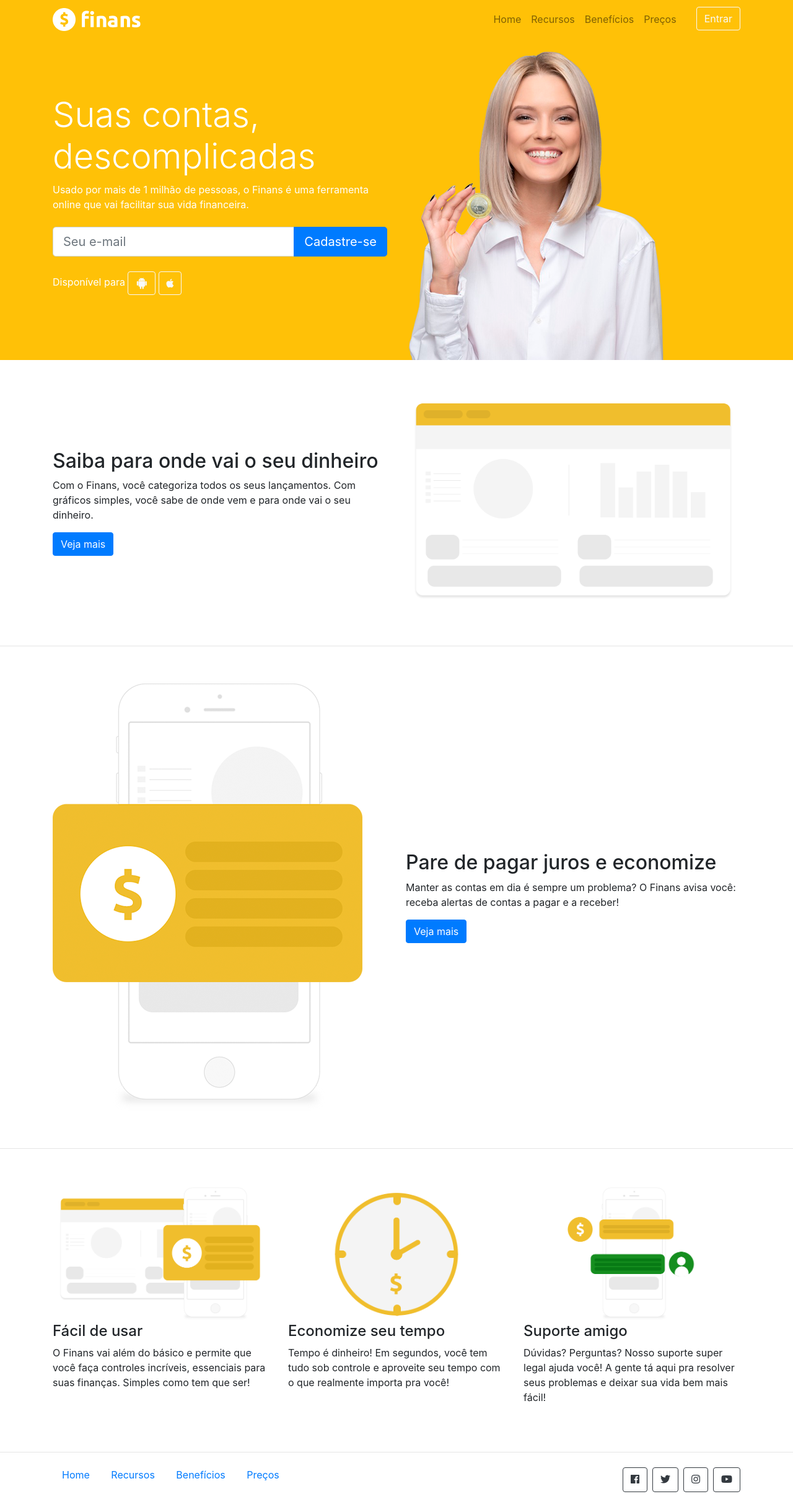
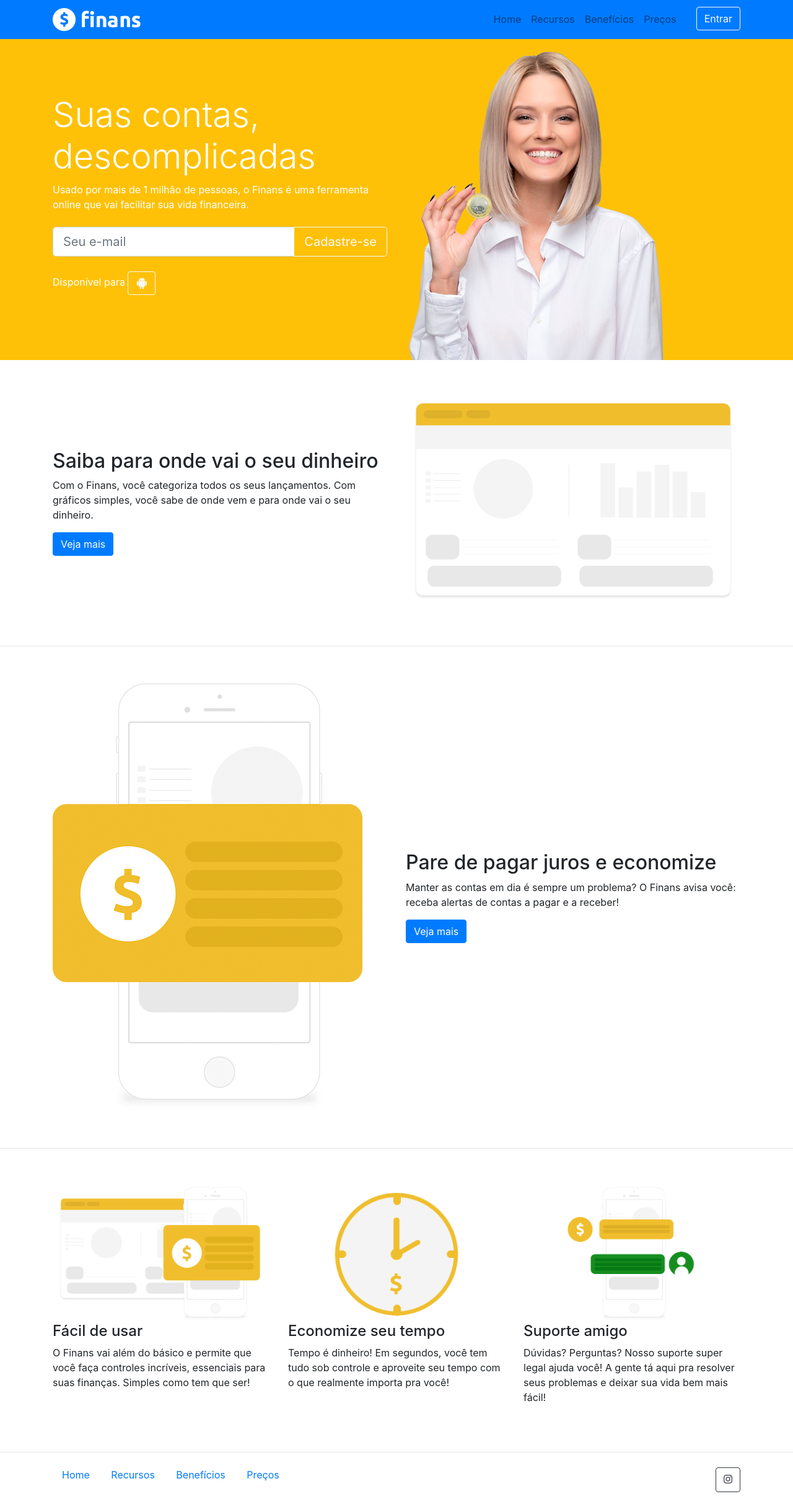
Before and after one commit to Jabes-CS/app-mobile, a plain HTML site: page finans/index.html in a window 1280 px wide. Shown: the whole page at 62% size. Drawn offline with nearby package versions, Linux system fonts and the light colour scheme.

Commit message:
Update index.html

```diff
--- a/finans/index.html
+++ b/finans/index.html
@@ -19,7 +19,7 @@
   <body>
 
     <header><!-- inicio Cabecalho -->
-      <nav class="navbar navbar-expand-sm navbar-light bg-warning">
+      <nav class="navbar navbar-expand-sm navbar-light bg-primary">
         <div class="container">
 
           <a href="#" class="navbar-brand">
@@ -68,7 +68,7 @@
                 <div class="input-group input-group-lg">
                   <input type="text" placeholder="Seu e-mail" class="form-control">
                   <div class="input-group-append">
-                    <button type="button" class="btn btn-primary">Cadastre-se</button>
+                    <button type="button" class="btn btn-outline-light">Cadastre-se</button>
                   </div>
                 </div>
               </form>
@@ -76,9 +76,6 @@
               <p>Disponível para
                 <a href="" class="btn btn-outline-light">
                   <i class="fab fa-android fa-lg"></i>
-                </a>
-                <a href="" class="btn btn-outline-light">
-                  <i class="fab fa-apple"></i>
                 </a>
               </p>
 
@@ -169,25 +166,14 @@
             </p>
           </div>
           <div class="col-md-4 d-flex justify-content-end">
-            <a href="" class="btn btn-outline-dark">
-              <i class="fab fa-facebook"></i>
-            </a>
-            <a href="" class="btn btn-outline-dark ml-2">
-              <i class="fab fa-twitter"></i>
-            </a>
             <a href="" class="btn btn-outline-dark ml-2">
               <i class="fab fa-instagram"></i>
-            </a>
-            <a href="" class="btn btn-outline-dark ml-2">
-              <i class="fab fa-youtube"></i>
             </a>
           </div>
         </div>
       </div>
     </footer>
 
-
-    <!-- JavaScript (Opcional) -->
     <!-- jQuery primeiro, depois Popper.js, depois Bootstrap JS -->
     <script src="https://code.jquery.com/jquery-3.3.1.slim.min.js" integrity="sha384-q8i/X+965DzO0rT7abK41JStQIAqVgRVzpbzo5smXKp4YfRvH+8abtTE1Pi6jizo" crossorigin="anonymous"></script>
     <script src="https://cdnjs.cloudflare.com/ajax/libs/popper.js/1.14.3/umd/popper.min.js" integrity="sha384-ZMP7rVo3mIykV+2+9J3UJ46jBk0WLaUAdn689aCwoqbBJiSnjAK/l8WvCWPIPm49" crossorigin="anonymous"></script>
```
